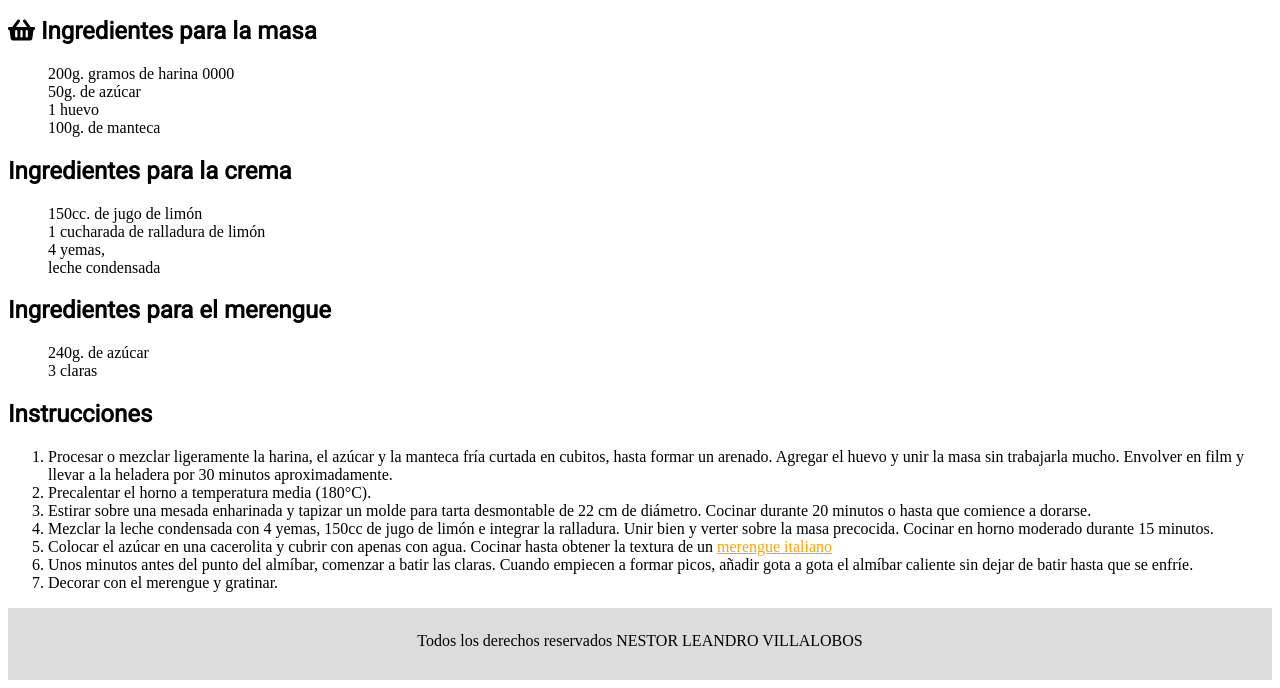
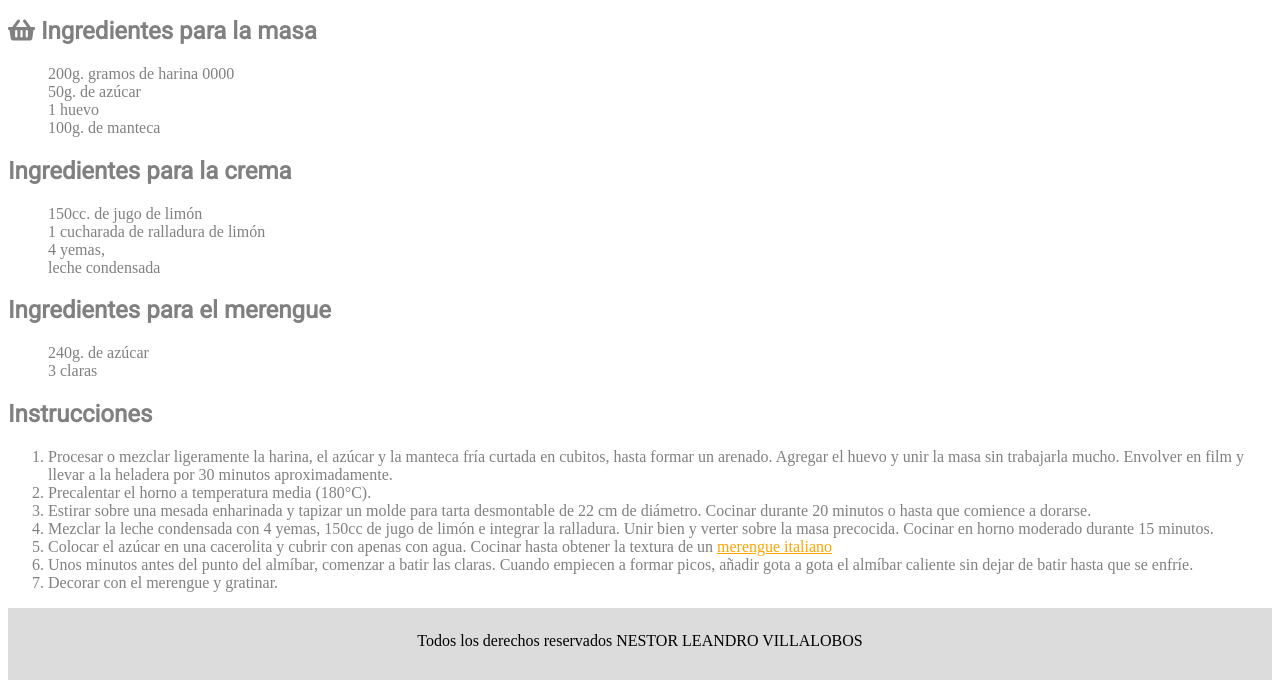
Before and after one commit to NestorLV/CTD-B1-Front-End-1, a plain HTML site: page clase06/ejercicioenclase/index.html in a window 1280 px wide. Shown: the part 462-1150 px from the top of the page. Drawn offline with Linux system fonts and the light colour scheme.

```diff
--- a/clase06/ejercicioenclase/css/styles.css
+++ b/clase06/ejercicioenclase/css/styles.css
@@ -30,3 +30,7 @@ h2, h3 {
 main a {
     color: orange;
 }
+
+main {
+    color: gray;
+}
```
